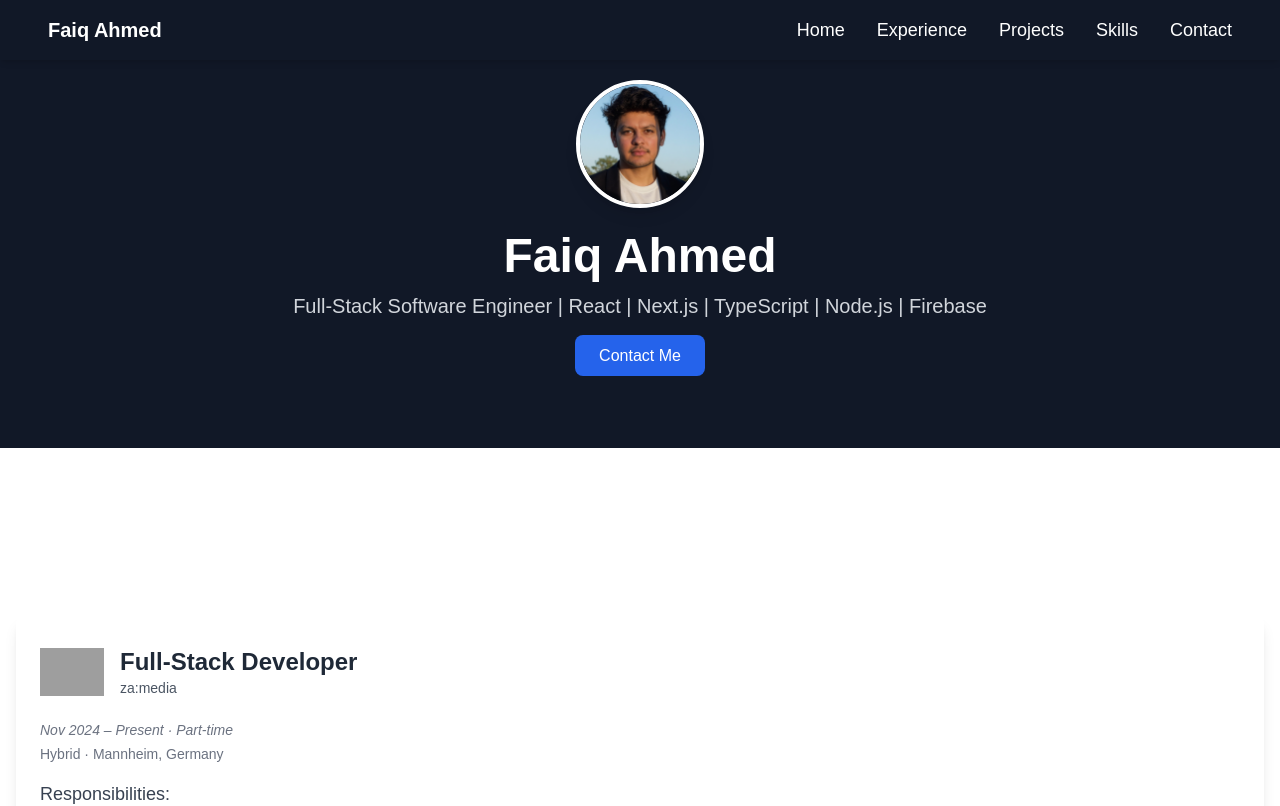
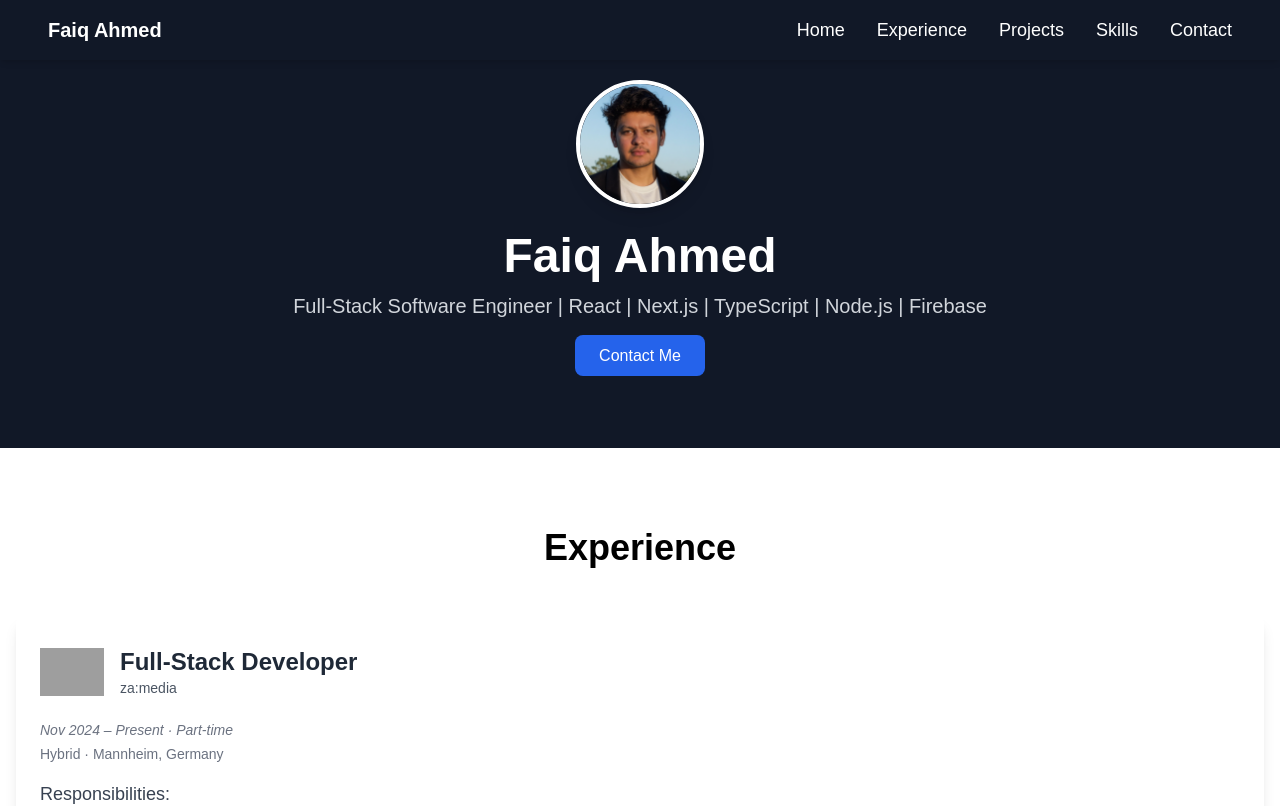
Before and after one commit to faiqahmed02/portfolio, a Next.js app: page / in a window 1280 px wide. Shown: the top 806 px of the page. Built offline with nearby package versions, Linux system fonts and the light colour scheme; grey boxes are pictures that could not be loaded.

Commit message:
Update Experience.tsx

```diff
--- a/src/app/component/Experience.tsx
+++ b/src/app/component/Experience.tsx
@@ -132,7 +132,7 @@
   return (
     <section id="experience" className="py-20">
       <div className="container mx-auto px-4">
-        <h2 className="text-4xl font-bold text-white mb-12 text-center">
+        <h2 className="text-4xl font-bold text-black mb-12 text-center">
           Experience
         </h2>
         {experiences.map((exp, idx) => (
```
